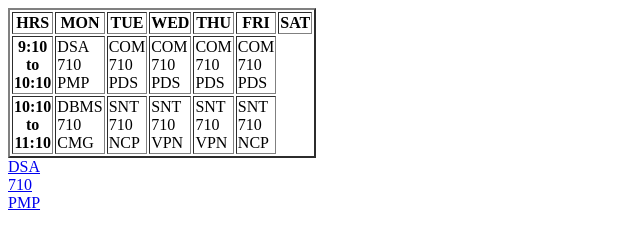
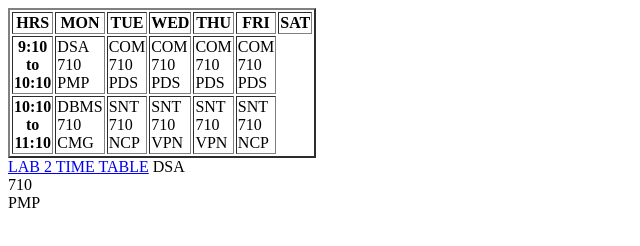
Before and after one commit to 20IT116-VIRAJ/WT-Labs, a plain HTML site: page index.html in a window 1280 px wide. Shown: the whole page, without its empty margins (0-640 px from the left). Drawn offline with Linux system fonts and the light colour scheme.

Commit message:
Update index.html

```diff
--- a/index.html
+++ b/index.html
@@ -36,7 +36,7 @@
         </tr>
 
     </table>
-    <a href="/lab2/table.html">
+    <a href="/lab2/table.html">LAB 2 TIME TABLE</a>
 </body>
 <td>DSA <br>710 <br>PMP </td>
 </html>
```
